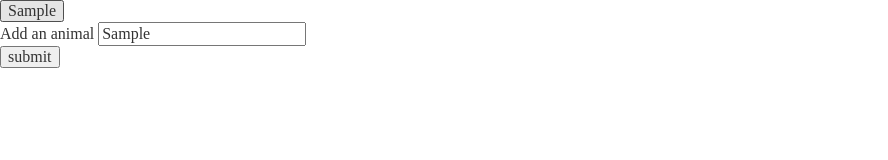
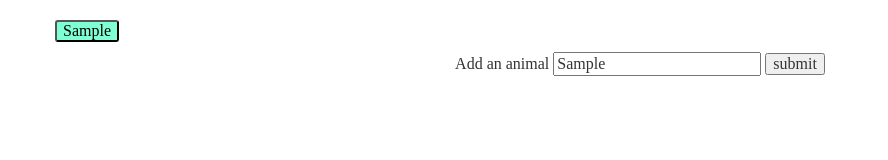
Before and after one commit to DMBaran/Giftastic, a plain HTML site: page index.html in a window 1280 px wide. Both pictures are taken after typing "Sample" into the empty fields and a click on the input "submit". Shown: the whole page, without its empty margins (0-888 px from the left). Drawn offline with nearby package versions, Linux system fonts and the light colour scheme.

Commit message:
giftastic

```diff
--- a/assets/css/style.css
+++ b/assets/css/style.css
@@ -5,3 +5,16 @@
 p {
     margin-bottom: 10px;
 }
+
+#label {
+    margin-top: 20px;
+    margin-bottom: 10px;
+    margin-right: 20px;
+    background-color: aquamarine;
+    color: black;
+    border-radius: 3px;
+}
+
+#animal-form {
+    text-align: center;
+}
--- a/assets/javascript/gif.js
+++ b/assets/javascript/gif.js
@@ -5,6 +5,7 @@ $("#addAnimal").on("click", function(){
   var btn = $("<button>");
   btn.click(animalGifs);
   btn.attr('data-animal', animal);
+  btn.attr('id','label');
   $('#animalButtons').append(btn);
   btn.text(animal);
 
--- a/index.html
+++ b/index.html
@@ -24,25 +24,27 @@
 </head>
 
 <body>
-
+    <div class="container">
+        <div class="row">
             <div id="animalButtons">
 
             </div>
+        </div>
 
+        <div class="row">
             <form id="animal-form">
                 <label for="animal-input">Add an animal</label>
-        <input type="text" id="animal-input"><br>
+                <input type="text" id="animal-input">
                 <input id="addAnimal" type="submit" value="submit">
             </form>
+        </div>
 
         <div class="row">
-        <div class="container">
             <div id="animals">
 
             </div>
         </div>
     </div>
-
 
    <script src="assets/javascript/gif.js">
 
```
Lines whose indentation alone changed are shown as unchanged.
